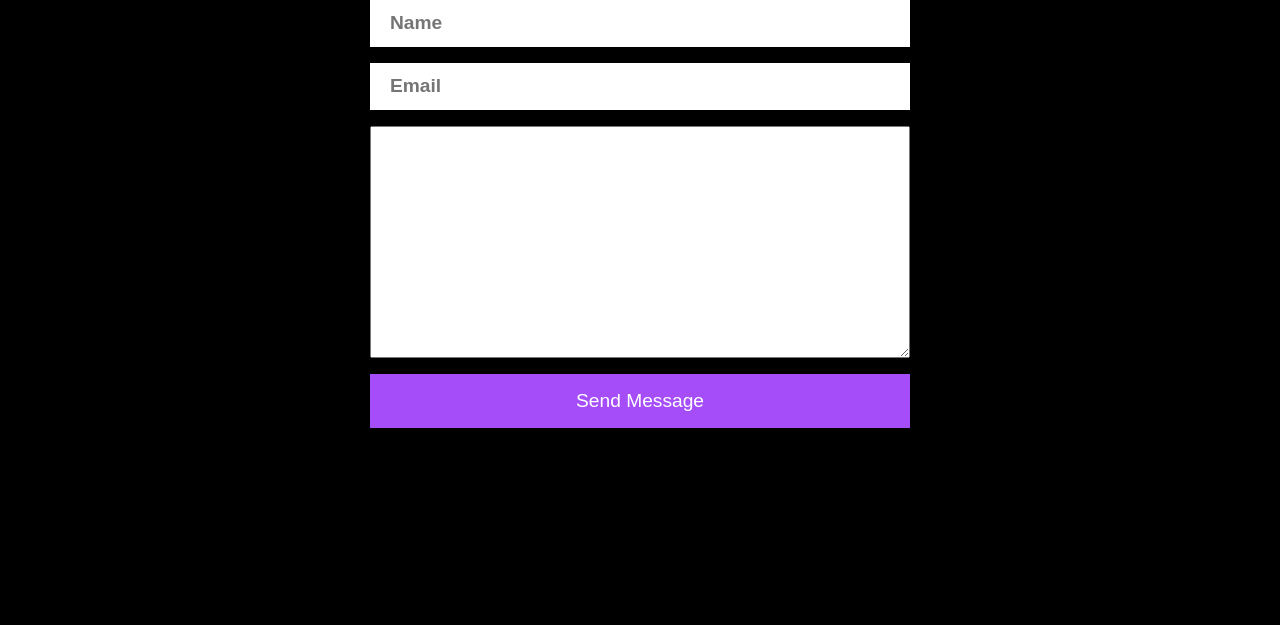
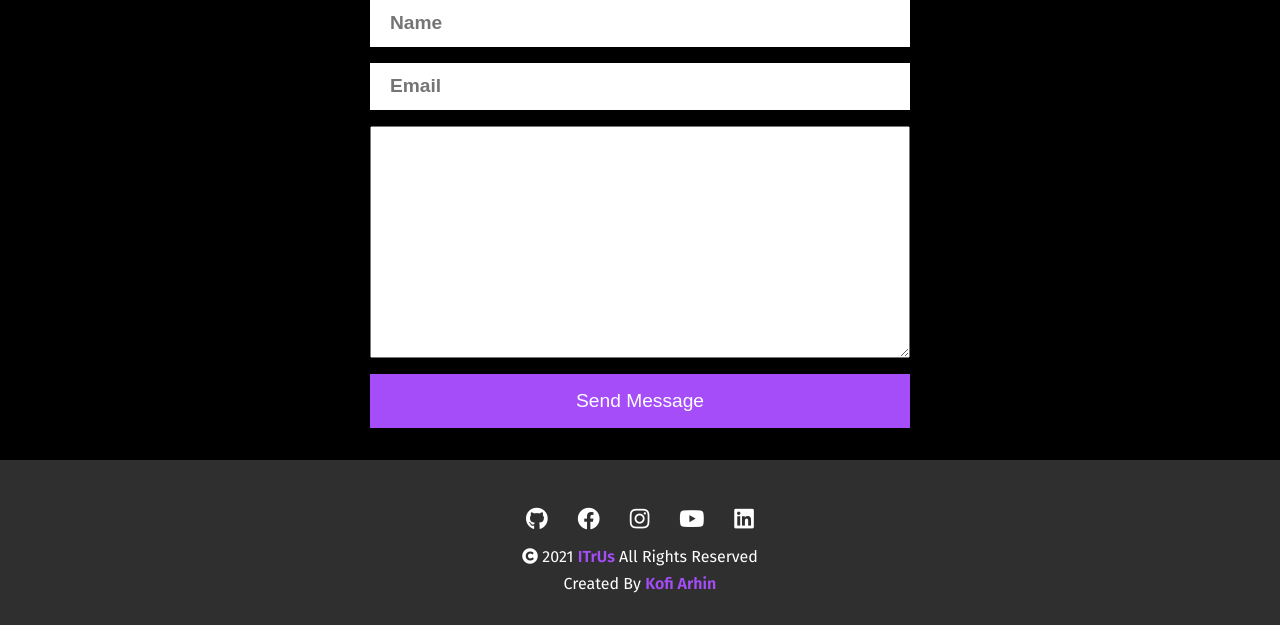
Before and after one commit to kofiarhin/kf-personal-website, a PHP site: page / in a window 1280 px wide. Shown: the part 3413-4038 px from the top of the page. Before the commit the page ends 3841 px from the top, so only its background shows below. Run offline with PHP 8.4, Linux system fonts and the light colour scheme; some libraries are stand-ins or nearby versions.

Commit message:
update: added footer section

```diff
--- a/css/styles.css
+++ b/css/styles.css
@@ -394,7 +394,7 @@ nav a {
 }
 
 
-
+/* contact */
 
 #contact {
   padding: 2rem 0rem;
@@ -438,9 +438,37 @@ nav a {
 }
 
 
+/* #banner, #about, #services, #testimonials, #contact, #projects {
+  display: none;
+} */
 
 
+footer {
+  padding: 2rem 0rem;
+   background: rgb(48, 47, 47);
 
+}
+footer .container {
+  width: 540px;
+  max-width: 90%;
+  margin: 0 auto;
+  text-align: center;
+}
+
+
+footer .container .social  i {
+  color: white;
+  font-size: 1.4rem;
+  margin: 1rem 0.8rem 1rem;
+}
+
+footer .container .rights {
+  margin-bottom: 0.5rem;;
+}
+footer .name span, footer .comp {
+  color: rgb(166, 77, 250);
+  font-weight: 700;
+}
 /*------------------------- media queries ----------------- */
 
 /* larger screen */
--- a/index.html
+++ b/index.html
@@ -318,6 +318,31 @@
            </div>
        </div>
    </section>
+   <!-- end contact -->
+
+   <!-- footer -->
+   <footer>
+       <div class="container">
+
+                <div class="social">
+                    <a href=""><i class="fab fa-github"></i></a>
+                    <a href=""><i class="fab fa-facebook"></i></a>
+                    <a href=""><i class="fab fa-instagram"></i></a>
+                    <a href=""><i class="fab fa-youtube"></i></a>
+                    <a href=""><i class="fab fa-linkedin"></i></a>
+                </div>
+
+                <p class="rights">
+
+                    <i class="fa fa-copyright" aria-hidden="true"></i>
+
+                    <span class="year"></span>
+                    <span class="comp">ITrUs</span>
+
+                     All Rights Reserved</p>
+                <p class="name">Created By <span>Kofi Arhin</span></p>
+       </div>
+   </footer>
 
 
 
--- a/js/index.js
+++ b/js/index.js
@@ -38,3 +38,12 @@ function clear() {
 
   console.log("cleared");
 }
+
+renderYear();
+
+function renderYear() {
+  const domYear = document.querySelector(".year");
+  const year = new Date().getFullYear();
+
+  domYear.textContent = year;
+}
```
